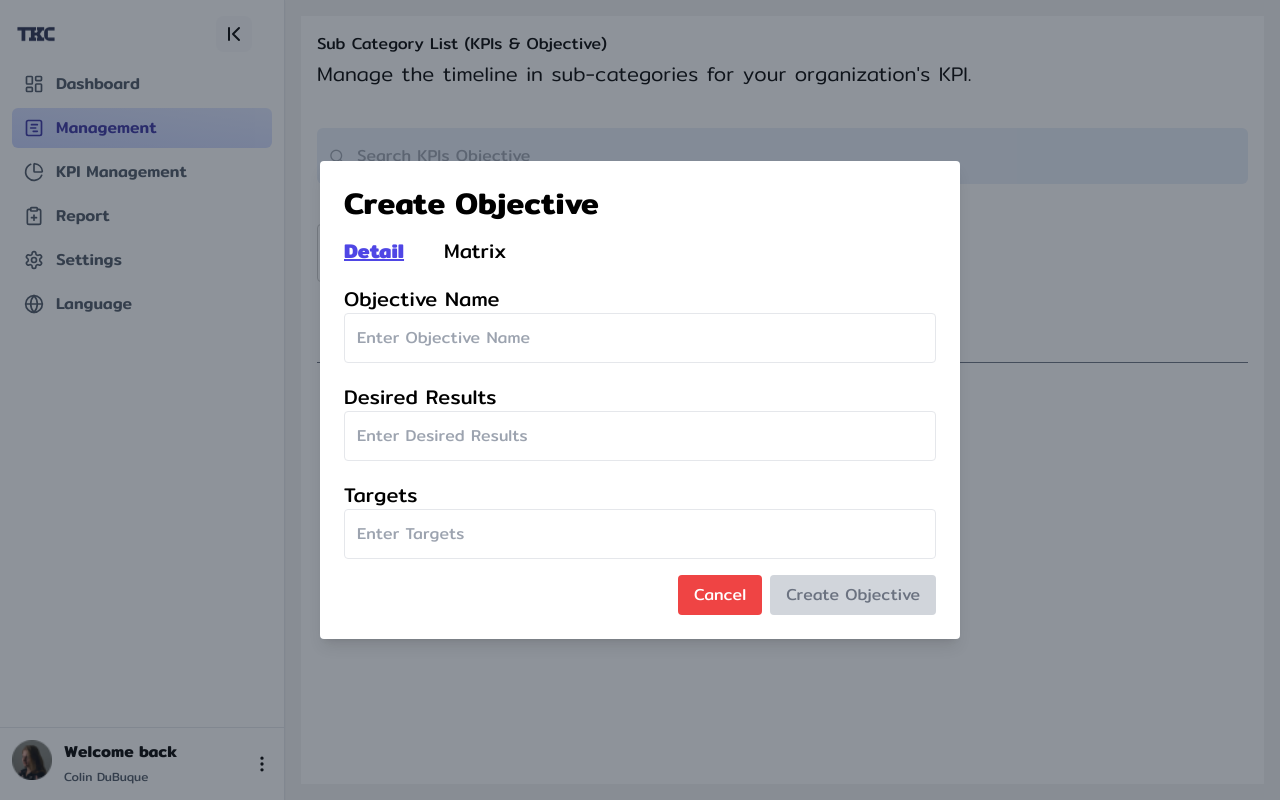
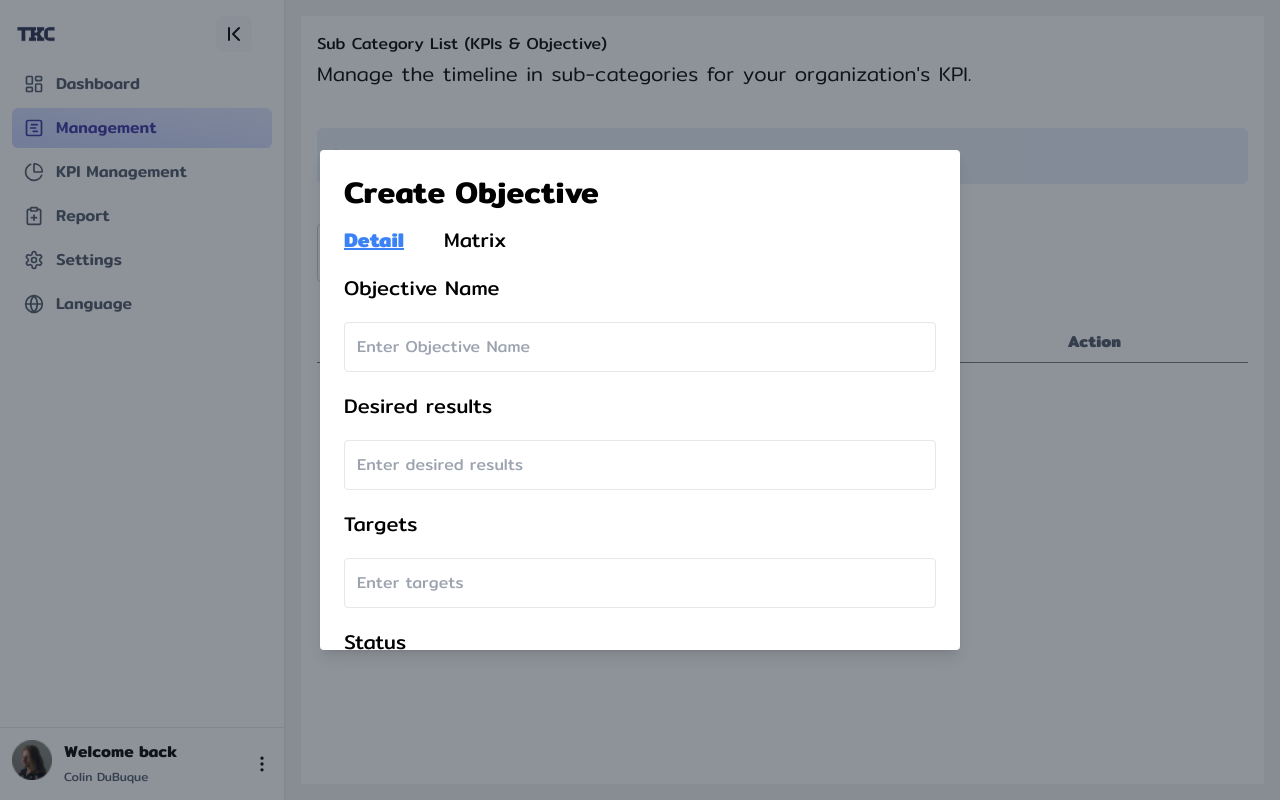
Before and after one commit to nannapas4869/turnkey, a React (Vite) app: page /SubCategory in a window 1280 px wide. Both pictures are taken after a click on the button "Create Objective". Built offline with nearby package versions, Linux system fonts and the light colour scheme.

Commit message:
SubCat progress

```diff
--- a/src/App.jsx
+++ b/src/App.jsx
@@ -15,6 +15,7 @@ import Category from './pages/Category';
 import Department_2 from './pages/Department_2';
 import SubCategory from './pages/SubCategory';
 import { useState } from 'react';
+import Sub2 from './pages/Sub2';
 function App() {
   const [expanded, setExpanded] = useState(true);
   const [language, setLanguage] = useState('EN');
@@ -68,6 +69,7 @@ function App() {
             <Route path="/Management" element={<Management />} />
             <Route path="/Category" element={<Category/>} />
             <Route path="/SubCategory" element={<SubCategory/>} />
+            <Route path="/SubCategory/2" element={<Sub2/>} />
             <Route path="/Department" element={<Department />} />
             <Route path="/Department/2" element={<Department_2/>} />
             <Route path="/KPIManagement" element={<ManagementKPI />} />
--- a/src/components/DataTable_Subcat.jsx
+++ b/src/components/DataTable_Subcat.jsx
@@ -1,56 +1,71 @@
 import React, { useState } from "react";
+import { useNavigate } from "react-router-dom";
+import Select from "react-select";
+import Switch from "./Switch";
 
-const TableComponent = () => {
-  const [data, setData] = useState([]); // Table data
-  const [selectedRows, setSelectedRows] = useState([]); // Selected rows
-  const [isModalOpen, setIsModalOpen] = useState(false); // Modal visibility
-  const [activeTab, setActiveTab] = useState("detail"); // Active tab in modal
-  const [rows, setRows] = useState([{ id: 1, value: "" }]); // Matrix rows
+const DataTable_Subcat = ({ headers = [], data = [] }) => {
+  const [selectedRows, setSelectedRows] = useState([]);
+  const [isModalOpen, setIsModalOpen] = useState(false);
+  const [activeTab, setActiveTab] = useState("detail");
   const [formValues, setFormValues] = useState({
-    objectiveName: "",
-    desiredResults: "",
+    departmentName: "",
+    departmentId: "",
     targets: "",
-  }); // Form values
-  const [isFormValid, setIsFormValid] = useState(false); // Form validation
+    manager: null,
+  });
+  const [rows, setRows] = useState([{ id: 1, value: "" }]);
+  const navigate = useNavigate();
 
-  // Handle checkbox selection
-  const handleSelectAll = (isChecked) => {
-    setSelectedRows(isChecked ? data.map((_, index) => index) : []);
+  // Navigation Function
+  const goToDetailWithState2 = () => {
+    navigate('/SubCategory/2', { state: { from: 'Sub2' } });
   };
 
-  const handleRowSelection = (index, isChecked) => {
-    setSelectedRows((prev) =>
-      isChecked ? [...prev, index] : prev.filter((i) => i !== index)
-    );
+  // Handle Input Change
+  const handleInputChange = (e) => {
+    const { name, value } = e.target;
+    setFormValues((prev) => ({
+      ...prev,
+      [name]: value,
+    }));
   };
 
-  // Handle form input changes
-  const handleInputChange = (e) => {
-    const { name, value } = e.target;
-    setFormValues((prev) => ({ ...prev, [name]: value }));
-  };
-
-  // Add new matrix row
+  // Add New Row in Matrix
   const addNewRow = () => {
     const newId = rows.length > 0 ? rows[rows.length - 1].id + 1 : 1;
     setRows([...rows, { id: newId, value: "" }]);
   };
 
+  // Handle Matrix Input Change
   const handleMatrixInputChange = (e, id) => {
     const { value } = e.target;
-    setRows((prev) =>
-      prev.map((row) => (row.id === id ? { ...row, value } : row))
+    setRows((prevRows) =>
+      prevRows.map((row) => (row.id === id ? { ...row, value } : row))
     );
   };
 
-  // Validate form
-  React.useEffect(() => {
-    const isValid =
-      formValues.objectiveName.trim() &&
-      formValues.desiredResults.trim() &&
-      formValues.targets.trim();
-    setIsFormValid(isValid);
-  }, [formValues]);
+  // Handle Select All
+  const handleSelectAll = (isChecked) => {
+    if (isChecked) {
+      setSelectedRows(data.map((_, index) => index));
+    } else {
+      setSelectedRows([]);
+    }
+  };
+
+  // Handle Row Selection
+  const handleRowSelection = (index, isChecked) => {
+    if (isChecked) {
+      setSelectedRows((prev) => [...prev, index]);
+    } else {
+      setSelectedRows((prev) => prev.filter((i) => i !== index));
+    }
+  };
+
+  const isFormValid =
+    formValues.departmentName.trim() !== "" &&
+    formValues.departmentId.trim() !== "" &&
+    formValues.targets.trim() !== "";
 
   return (
     <div className="overflow-x-auto">
@@ -63,16 +78,21 @@ const TableComponent = () => {
                 onChange={(e) => handleSelectAll(e.target.checked)}
               />
             </th>
-            <th className="border-b border-gray-500 bg-white px-4 py-2 text-left text-gray-600">
-              Header
-            </th>
+            {headers.map((header, index) => (
+              <th
+                key={index}
+                className="border-b border-gray-500 bg-white px-4 py-2 text-left text-gray-600"
+              >
+                {header}
+              </th>
+            ))}
           </tr>
         </thead>
         <tbody>
           {data.length === 0 ? (
             <tr>
               <td
-                colSpan={2}
+                colSpan={headers.length + 1}
                 className="text-center px-4 py-6 text-gray-500 text-xl font-semibold"
               >
                 <p className="mt-10">No Objective Available</p>
@@ -86,7 +106,10 @@ const TableComponent = () => {
             </tr>
           ) : (
             data.map((row, rowIndex) => (
-              <tr key={rowIndex} className={rowIndex % 2 === 0 ? "bg-white" : "bg-gray-50"}>
+              <tr
+                key={rowIndex}
+                className={rowIndex % 2 === 0 ? "bg-white" : "bg-gray-50"}
+              >
                 <td className="px-4 py-2">
                   <input
                     type="checkbox"
@@ -96,7 +119,11 @@ const TableComponent = () => {
                     }
                   />
                 </td>
-                <td className="px-4 py-2 text-gray-700">{row}</td>
+                {row.map((cell, cellIndex) => (
+                  <td key={cellIndex} className="px-4 py-2 text-gray-700">
+                    {cell}
+                  </td>
+                ))}
               </tr>
             ))
           )}
@@ -115,20 +142,16 @@ const TableComponent = () => {
             <h2 className="text-3xl font-semibold mb-4">Create Objective</h2>
             <div className="flex gap-10">
               <p
-                className={`cursor-pointer text-xl ${
-                  activeTab === "detail"
-                    ? "underline font-bold text__purple"
-                    : ""
+                className={`text-xl cursor-pointer ${
+                  activeTab === "detail" ? "font-bold text-blue-500 underline" : ""
                 }`}
                 onClick={() => setActiveTab("detail")}
               >
                 Detail
               </p>
               <p
-                className={`cursor-pointer text-xl ${
-                  activeTab === "matrix"
-                    ? "underline font-bold text__purple"
-                    : ""
+                className={`text-xl cursor-pointer ${
+                  activeTab === "matrix" ? "font-bold text-blue-500 underline" : ""
                 }`}
                 onClick={() => setActiveTab("matrix")}
               >
@@ -136,34 +159,40 @@ const TableComponent = () => {
               </p>
             </div>
             {activeTab === "detail" && (
-              <div>
-                <label className="block text-xl mt-5">Objective Name</label>
+              <div className="mt-4">
+                <label className="block text-xl mt-5 mb-5">
+                  Objective Name
+                </label>
                 <input
                   type="text"
-                  name="objectiveName"
-                  value={formValues.objectiveName}
+                  name="departmentName"
+                  value={formValues.departmentName}
                   onChange={handleInputChange}
                   className="border p-3 w-full rounded"
                   placeholder="Enter Objective Name"
                 />
-                <label className="block text-xl mt-5">Desired Results</label>
+                <label className="block text-xl mt-5 mb-5">
+                  Desired results
+                </label>
                 <input
                   type="text"
-                  name="desiredResults"
-                  value={formValues.desiredResults}
+                  name="departmentId"
+                  value={formValues.departmentId}
                   onChange={handleInputChange}
                   className="border p-3 w-full rounded"
-                  placeholder="Enter Desired Results"
+                  placeholder="Enter desired results"
                 />
-                <label className="block text-xl mt-5">Targets</label>
+                <label className="block text-xl mt-5 mb-5">Targets</label>
                 <input
                   type="text"
                   name="targets"
                   value={formValues.targets}
                   onChange={handleInputChange}
                   className="border p-3 w-full rounded"
-                  placeholder="Enter Targets"
+                  placeholder="Enter targets"
                 />
+                <label className="block text-xl mt-5 mb-5">Status</label>
+                <Switch />
               </div>
             )}
             {activeTab === "matrix" && (
@@ -177,14 +206,14 @@ const TableComponent = () => {
                 <table className="bg-white table-auto w-full mt-5">
                   <thead className="bg-gray-100">
                     <tr>
-                      <th>No.</th>
-                      <th>Evaluation Criteria</th>
+                      <th className="text-xl">No.</th>
+                      <th className="text-left text-xl">Evaluation Criteria</th>
                     </tr>
                   </thead>
                   <tbody>
                     {rows.map((row) => (
                       <tr key={row.id}>
-                        <td>{row.id}</td>
+                        <td className="text-center p-4">{row.id}</td>
                         <td>
                           <input
                             type="text"
@@ -200,14 +229,15 @@ const TableComponent = () => {
                 </table>
               </div>
             )}
-            <div className="flex justify-end mt-4">
+            <div className="flex justify-end">
               <button
-                className="px-4 py-2 bg-red-500 text-white rounded hover:bg-red-600 mr-2"
+                className="px-4 py-2 bg-red-500 text-white rounded hover:bg-red-600 mr-4"
                 onClick={() => setIsModalOpen(false)}
               >
                 Cancel
               </button>
               <button
+                onClick={goToDetailWithState2}
                 className={`px-4 py-2 rounded ${
                   isFormValid
                     ? "bg-blue-500 text-white hover:bg-blue-600"
@@ -215,7 +245,7 @@ const TableComponent = () => {
                 }`}
                 disabled={!isFormValid}
               >
-                Create Objective
+                Create Category
               </button>
             </div>
           </div>
@@ -225,4 +255,4 @@ const TableComponent = () => {
   );
 };
 
-export default TableComponent;
+export default DataTable_Subcat;
--- /dev/null
+++ b/src/pages/Sub2.jsx
@@ -0,0 +1,9 @@
+import React from 'react'
+
+function Sub2() {
+  return (
+    <div>Sub2</div>
+  )
+}
+
+export default Sub2
```
